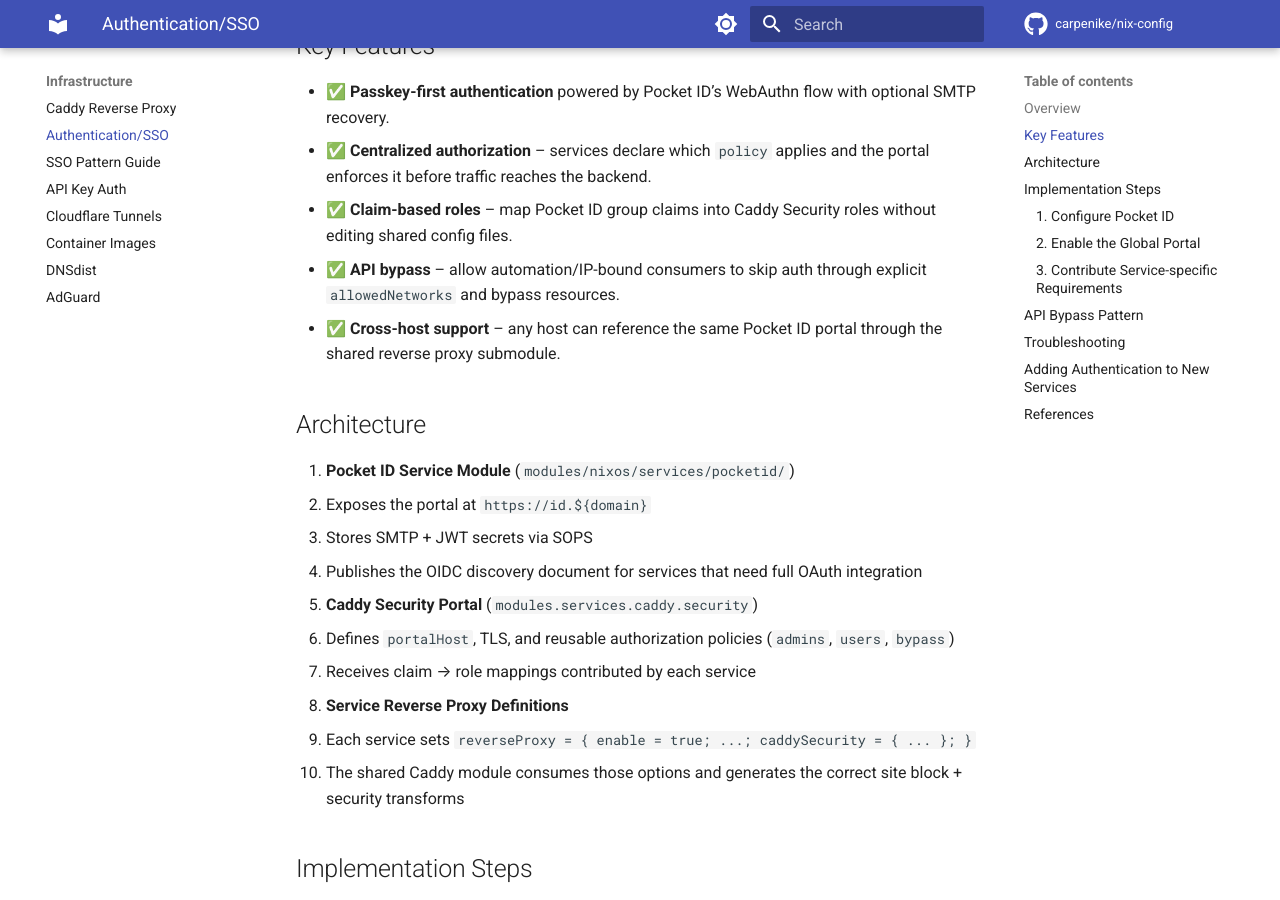
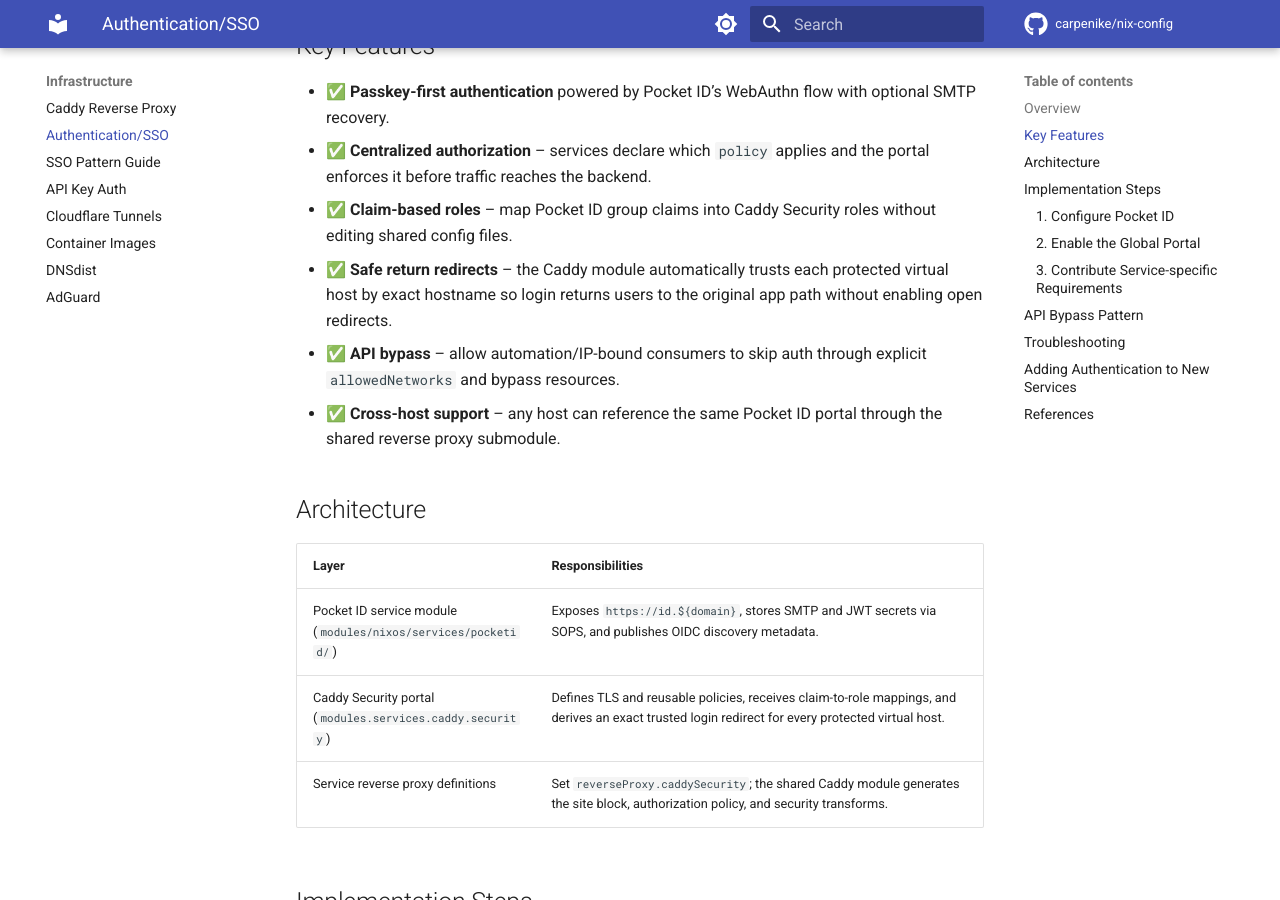
Before and after one commit to carpenike/nix-config, an MkDocs documentation site: the page built from docs/pocketid-integration-pattern.md, in a window 1280 px wide and 900 px high, scrolled down 433 px. Built offline with MkDocs 1.6.1 and Material for MkDocs 9.7.7, drawn with Linux system fonts in a browser that asks for light colours; comment, search, counter and statistics services are not loaded; some of the changed text lies outside the part shown.

Commit message:
fix(caddy): preserve app redirects after login
Generate exact trusted login redirect rules for every Caddy Security-protected virtual host so PocketID authentication returns users to the original app path without trusting arbitrary subdomains.

```diff
--- a/docs/pocketid-integration-pattern.md
+++ b/docs/pocketid-integration-pattern.md
@@ -9,21 +9,17 @@
 - ✅ **Passkey-first authentication** powered by Pocket ID’s WebAuthn flow with optional SMTP recovery.
 - ✅ **Centralized authorization** – services declare which `policy` applies and the portal enforces it before traffic reaches the backend.
 - ✅ **Claim-based roles** – map Pocket ID group claims into Caddy Security roles without editing shared config files.
+- ✅ **Safe return redirects** – the Caddy module automatically trusts each protected virtual host by exact hostname so login returns users to the original app path without enabling open redirects.
 - ✅ **API bypass** – allow automation/IP-bound consumers to skip auth through explicit `allowedNetworks` and bypass resources.
 - ✅ **Cross-host support** – any host can reference the same Pocket ID portal through the shared reverse proxy submodule.
 
 ## Architecture
 
-1. **Pocket ID Service Module** (`modules/nixos/services/pocketid/`)
-   - Exposes the portal at `https://id.${domain}`
-   - Stores SMTP + JWT secrets via SOPS
-   - Publishes the OIDC discovery document for services that need full OAuth integration
-2. **Caddy Security Portal** (`modules.services.caddy.security`)
-   - Defines `portalHost`, TLS, and reusable authorization policies (`admins`, `users`, `bypass`)
-   - Receives claim → role mappings contributed by each service
-3. **Service Reverse Proxy Definitions**
-   - Each service sets `reverseProxy = { enable = true; ...; caddySecurity = { ... }; }`
-   - The shared Caddy module consumes those options and generates the correct site block + security transforms
+| Layer | Responsibilities |
+| --- | --- |
+| Pocket ID service module (`modules/nixos/services/pocketid/`) | Exposes `https://id.${domain}`, stores SMTP and JWT secrets via SOPS, and publishes OIDC discovery metadata. |
+| Caddy Security portal (`modules.services.caddy.security`) | Defines TLS and reusable policies, receives claim-to-role mappings, and derives an exact trusted login redirect for every protected virtual host. |
+| Service reverse proxy definitions | Set `reverseProxy.caddySecurity`; the shared Caddy module generates the site block, authorization policy, and security transforms. |
 
 ## Implementation Steps
 
@@ -105,6 +101,7 @@
 | Symptom | Likely Cause | Fix |
 | --- | --- | --- |
 | Portal loop / repeated redirects | `hostName` mismatch or portal disabled | Confirm the service’s `hostName` matches the DNS record and that `modules.services.caddy.security.enable = true`. |
+| Successful login lands on `/caddy-security/portal` | The original `redirect_url` is not trusted by the authentication portal | The shared module generates exact trust rules automatically. Confirm the affected host has `caddySecurity.enable = true` and inspect the live portal block for its `trust login redirect uri` entry. |
 | User denied despite being in admins group | Missing `claimRoles` entry | Add `{ claim = "groups"; value = "admins"; role = "admins"; }` to the service block or extend the global policy. |
 | API bypass ignored | IP not in `allowedNetworks` or path mismatch | Ensure `allowedNetworks` covers the client IP and that the path/regex includes leading slashes. |
 | Pocket ID login fails with SMTP error | Missing or incorrect SMTP secret | Verify `config.sops.secrets."pocketid/smtp_password"` exists and restart the service. |
```
Also changed, not shown: 1 other file.
